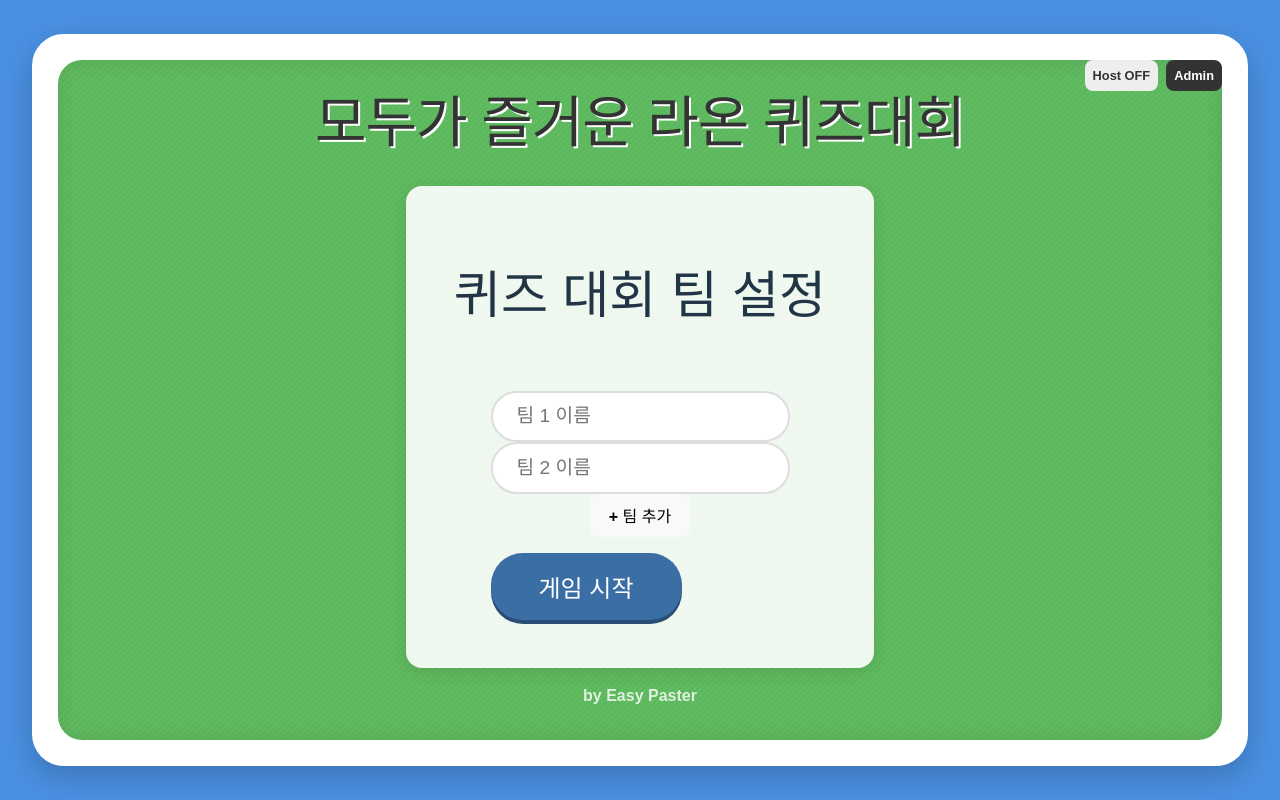
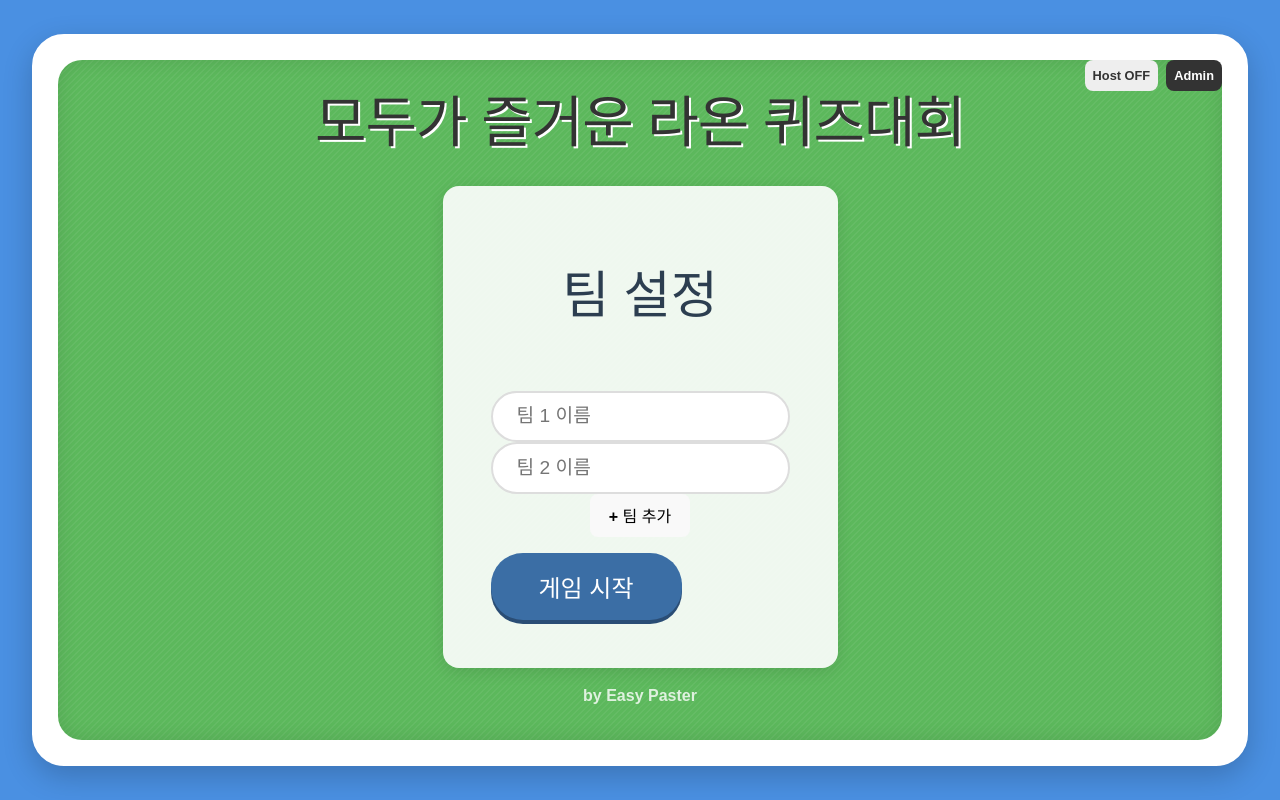
Before and after one commit to raon-easypaster/quiz_easypaster, a React (Vite) app: page / in a window 1280 px wide. Built offline with nearby package versions, Linux system fonts and the light colour scheme.

Commit message:
Update: 팀 설정 제목 변경 및 진한 색상 적용

```diff
--- a/src/components/TeamSetup.jsx
+++ b/src/components/TeamSetup.jsx
@@ -34,7 +34,7 @@ function TeamSetup({ onStartGame }) {
 
     return (
         <div className="team-setup">
-            <h1>퀴즈 대회 팀 설정</h1>
+            <h1 style={{ color: '#2c3e50', fontWeight: 'bold' }}>팀 설정</h1>
             <form onSubmit={handleSubmit}>
                 {teamNames.map((name, index) => (
                     <div key={index} className="team-input-group">
```
